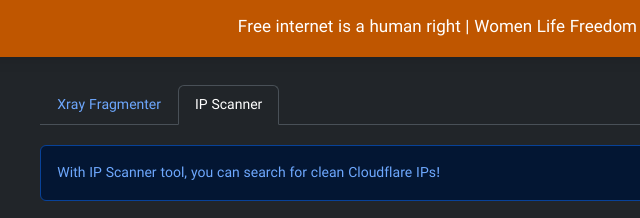
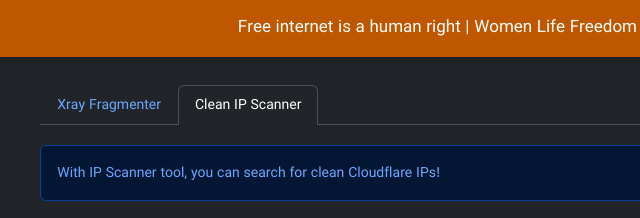
Before and after one commit to drunkleen/ip-scanner, a plain HTML site: page index.html in a window 1280 px wide. Shown: the top 218 px of the page, 185-825 px from the left. Drawn offline with nearby package versions, Linux system fonts and the light colour scheme; files whose address does not match are found by name.

Commit message:
Translation correction

```diff
--- a/assets/js/utils.js
+++ b/assets/js/utils.js
@@ -1,6 +1,7 @@
 const translations = {
   'de': {
     'direction': 'ltr',
+    'clean-ip-scanner': 'Clean IP Scanner',
     "darkmode": "Dunkelmodus",
     'language': 'Sprache',
     "page-title": "leen | IP Scanner",
@@ -27,6 +28,7 @@ const translations = {
   'en': {
     'direction': 'ltr',
     "darkmode": "Dark Mode",
+    'clean-ip-scanner': 'Clean IP Scanner',
     'language': 'Language',
     "page-title": "leen | IP Scanner",
     "defAlert": "With IP Scanner tool, you can search for clean Cloudflare IPs!",
@@ -52,6 +54,7 @@ const translations = {
   'fa': {
     'direction': 'ltr',
     "darkmode": "حالت تاریک",
+    'clean-ip-scanner': 'اسکنر IP تمیز',
     'language': 'زبان',
     "page-title": "leen | اسکن IP",
     "defAlert": "با ابزار اسکن IP می‌توانید برای IP‌های تمیز Cloudflare جستجو کنید!",
@@ -77,6 +80,7 @@ const translations = {
   'fr': {
     'direction': 'ltr',
     "darkmode": "Mode sombre",
+    'clean-ip-scanner': 'Scanner IP propre',
     'language': 'Langue',
     "page-title": "leen | Scanner IP",
     "defAlert": "Avec l'outil de scanner IP, vous pouvez rechercher des IP propres à Cloudflare!",
@@ -102,6 +106,7 @@ const translations = {
   'ru': {
     'direction': 'ltr',
     "darkmode": "Тёмный режим",
+    'clean-ip-scanner': 'Чистый IP-сканер',
     'language': 'Язык',
     "page-title": "leen | IP Scanner",
     "defAlert": "С помощью инструмента IP Scanner вы можете искать чистые IP-адреса Cloudflare!",
@@ -127,6 +132,7 @@ const translations = {
   'es': {
     'direction': 'ltr',
     "darkmode": "Modo oscuro",
+    'clean-ip-scanner': 'Escáner de IP limpio',
     'language': 'Idioma',
     "page-title": "leen | Escáner de IP",
     "defAlert": "Con la herramienta IP Scanner, ¡puedes buscar IPs limpias de Cloudflare!",
@@ -152,6 +158,7 @@ const translations = {
   'tr': {
     'direction': 'ltr',
     "darkmode": "Karanlık Mod",
+    'clean-ip-scanner': 'Temiz IP Tarayıcı',
     'language': 'Dil',
     "page-title": "leen | IP Tarayıcı",
     "defAlert": "IP Tarayıcı aracı ile temiz Cloudflare IP'lerini arayabilirsiniz!",
@@ -178,6 +185,7 @@ const translations = {
   'zh': {
     'direction': 'ltr',
     "darkmode": "深色模式",
+    'clean-ip-scanner': '清洁IP扫描器',
     'language': '语言',
     "page-title": "leen | IP 扫描器",
     "defAlert": "使用 IP Scanner 工具，您可以搜索干净的 Cloudflare IP!",
--- a/index.html
+++ b/index.html
@@ -76,7 +76,7 @@
           <a class="nav-link" href="https://drunkleen.github.io/xray-fragmenter/">Xray Fragmenter</a>
         </li>
         <li class="nav-item">
-          <a class="nav-link active" aria-current="page" href="#">IP Scanner</a>
+          <a class="nav-link active" aria-current="page" href="#" data-translate="clean-ip-scanner" ></a>
         </li>
 
       </ul>
```
Also changed, not shown: 1 other file.
